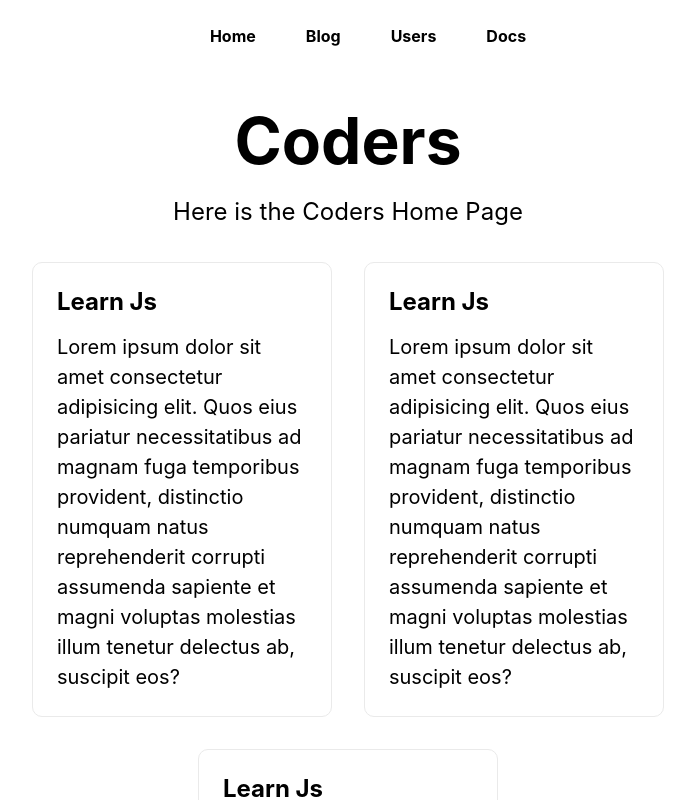
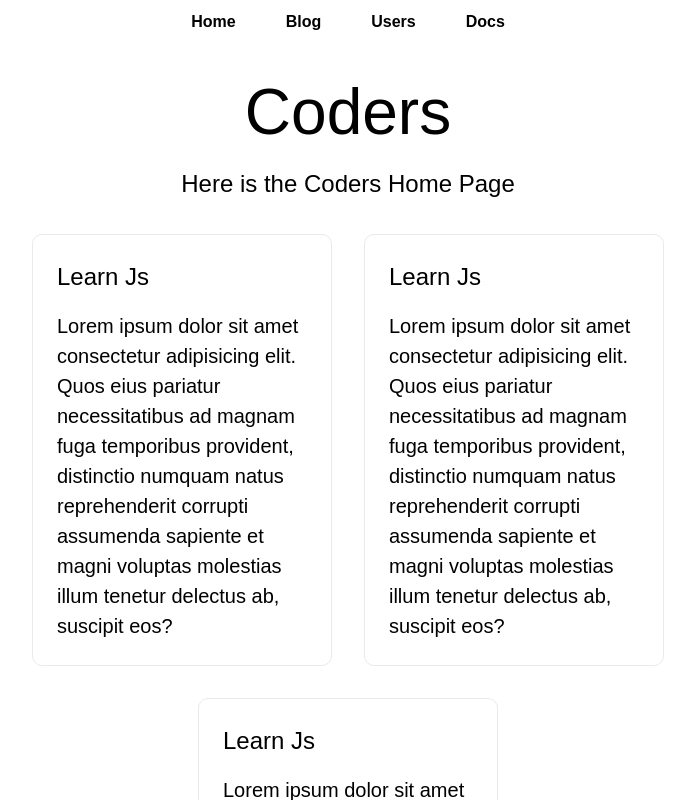
Before and after one commit to Pooja113/Next-Pro, a Next.js app: page / in a window 1280 px wide. Shown: the top 800 px of the page, without its empty margins (292-987 px from the left). Built offline with nearby package versions, Linux system fonts and the light colour scheme.

Commit message:
Tailwind Setup

```diff
--- /dev/null
+++ b/blogdata/user1.json
@@ -0,0 +1,6 @@
+{
+  "userId": 1,
+  "id": 1,
+  "title": "sunt aut facere repellat provident occaecati excepturi optio reprehenderit",
+  "body": "quia et suscipit\nsuscipit recusandae consequuntur expedita et cum\nreprehenderit molestiae ut ut quas totam\nnostrum rerum est autem sunt rem eveniet architecto"
+  }
--- a/package.json
+++ b/package.json
@@ -14,7 +14,10 @@
     "react-dom": "18.1.0"
   },
   "devDependencies": {
+    "autoprefixer": "^10.4.7",
     "eslint": "8.15.0",
-    "eslint-config-next": "12.1.6"
+    "eslint-config-next": "12.1.6",
+    "postcss": "^8.4.13",
+    "tailwindcss": "^3.0.24"
   }
 }
--- /dev/null
+++ b/pages/api/blogs.js
@@ -0,0 +1,8 @@
+import * as fs from 'fs';
+
+export default function handler(req,res){
+  fs.readFile('blogdata/user1.json','utf-8',(err,data)=>{
+    res.status(200).json(JSON.parse(data))
+  })
+
+}
--- /dev/null
+++ b/postcss.config.js
@@ -0,0 +1,6 @@
+module.exports = {
+  plugins: {
+    tailwindcss: {},
+    autoprefixer: {},
+  },
+}
--- a/styles/globals.css
+++ b/styles/globals.css
@@ -1,16 +1,10 @@
-html,
-body {
-  padding: 0;
-  margin: 0;
-  font-family: -apple-system, BlinkMacSystemFont, Segoe UI, Roboto, Oxygen,
-    Ubuntu, Cantarell, Fira Sans, Droid Sans, Helvetica Neue, sans-serif;
+@tailwind base;
+@tailwind components;
+@tailwind utilities;
+
+@import url('https://fonts.googleapis.com/css2?family=Ubuntu:wght@500&display=swap');
+
+body{
+  background: white;
+  font-family: 'Ubuntu', sans-serif;
 }
-
-a {
-  color: inherit;
-  text-decoration: none;
-}
-
-* {
-  box-sizing: border-box;
-}
--- /dev/null
+++ b/tailwind.config.js
@@ -0,0 +1,10 @@
+module.exports = {
+  content: [
+    "./pages/**/*.{js,ts,jsx,tsx}",
+    "./components/**/*.{js,ts,jsx,tsx}",
+  ],
+  theme: {
+    extend: {},
+  },
+  plugins: [],
+}
```
Also changed, not shown: 1 other file (tests, documents, lock files or other folders).
